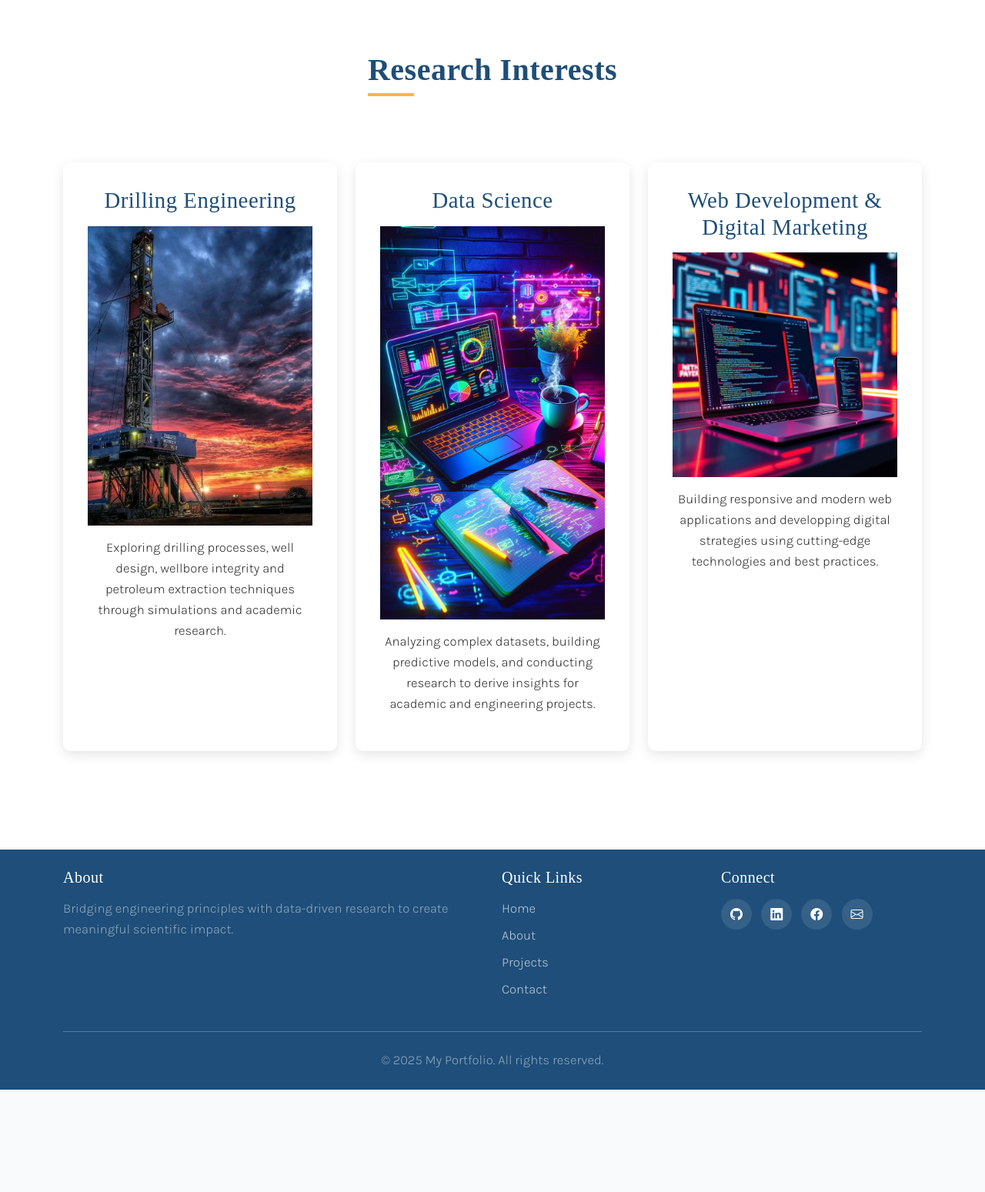
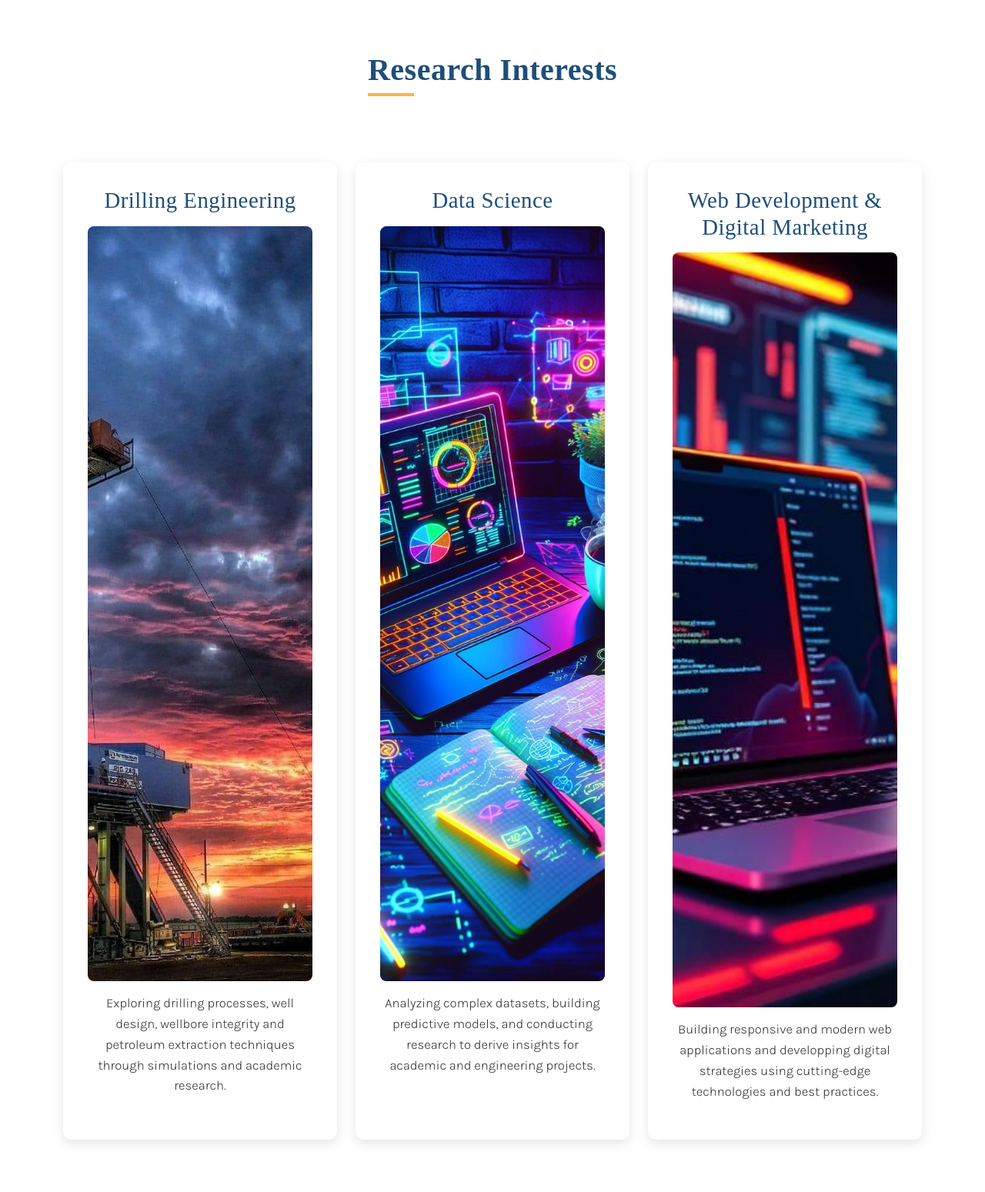
Before and after one commit to Michel-Raf/nomenyaro, a Flask app: page / in a window 1280 px wide. Shown: the part 1103-2652 px from the top of the page at 77% size. Before the commit the page ends 2519 px from the top, so only its background shows below. Run offline with Flask 3, Linux system fonts and the light colour scheme; some libraries are stand-ins or nearby versions; some web fonts are replaced.

Commit message:
Update style.css

```diff
--- a/static/css/style.css
+++ b/static/css/style.css
@@ -301,6 +301,12 @@
     transform: translateY(-10px);
     box-shadow: 0 10px 30px rgba(0, 0, 0, 0.15);
 }
+.skill-card img {
+    width: 736px;
+    height: 981px;
+    object-fit: cover; /* keeps image centered & prevents distortion */
+    border-radius: 8px; /* optional: keeps same rounded style */
+}
 
 .progress {
     height: 25px;
```
